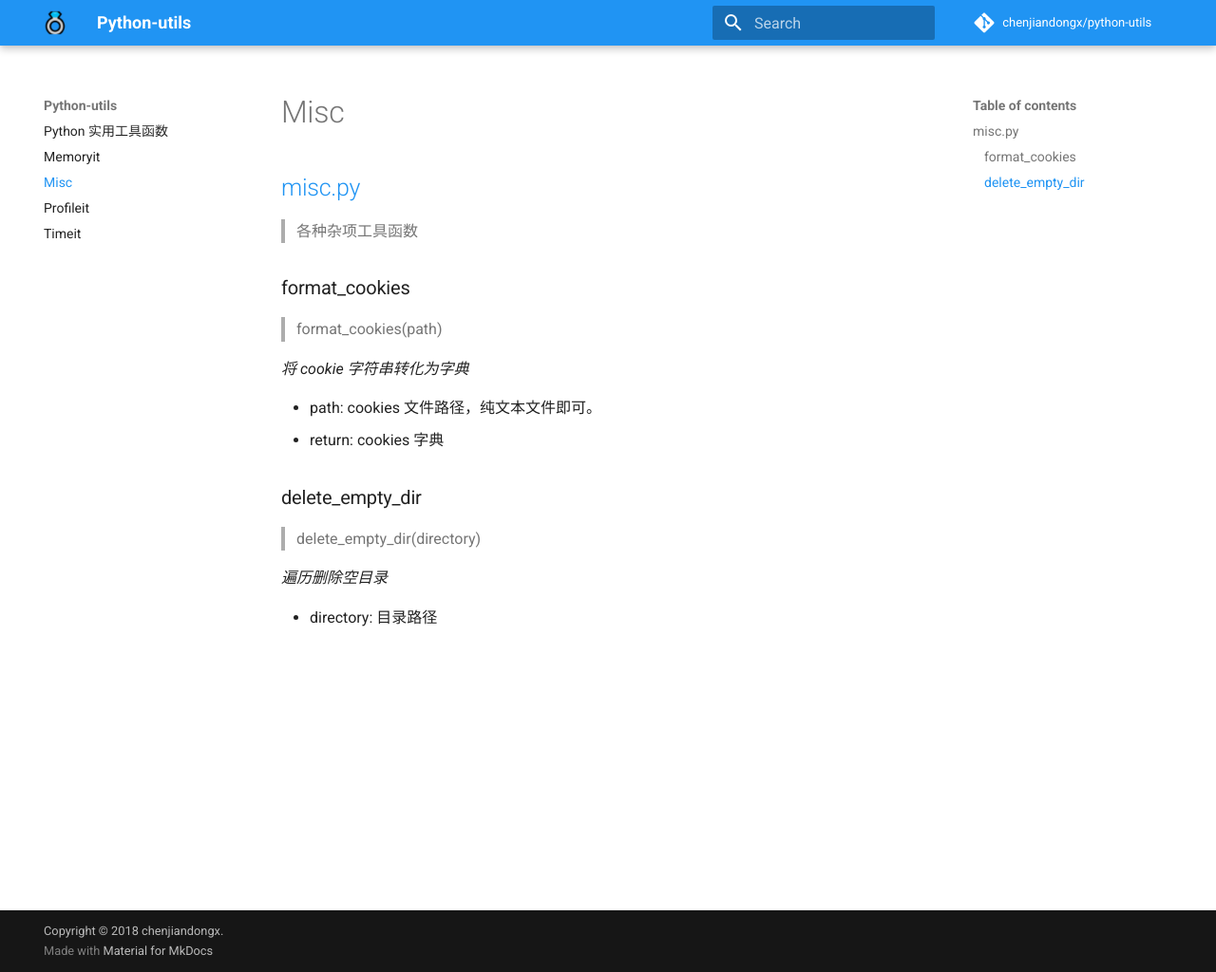
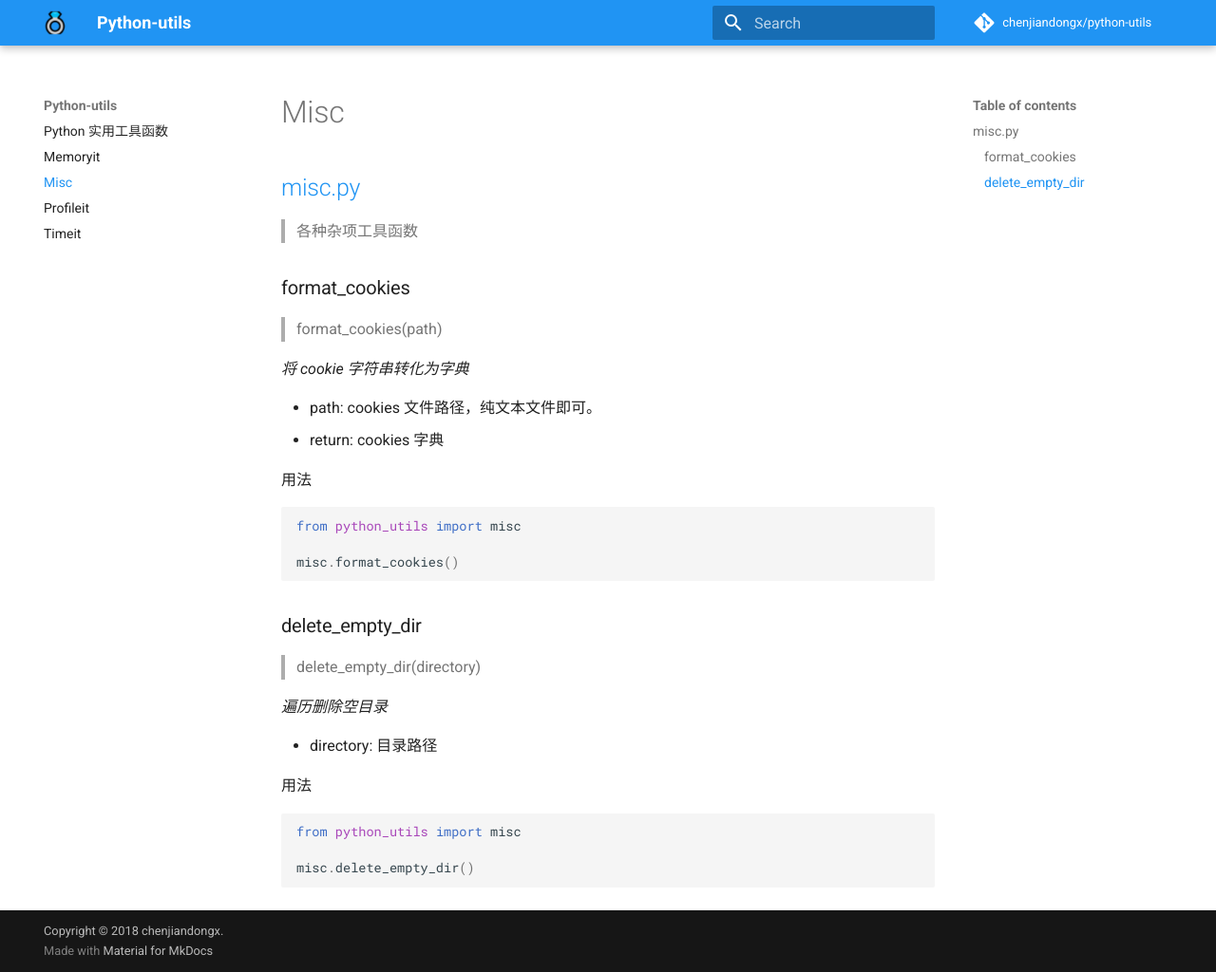
Before and after one commit to chenjiandongx/python-utils, an MkDocs documentation site: the page built from docs/misc.md, in a window 1280 px wide and 1024 px high. Shown: the whole window at 95% size. Built offline with MkDocs 1.6.1 and Material for MkDocs 9.7.7, drawn with Linux system fonts in a browser that asks for light colours; comment, search, counter and statistics services are not loaded.

Commit message:
文档更新

````diff
--- a/docs/misc.md
+++ b/docs/misc.md
@@ -10,6 +10,13 @@
 * path: cookies 文件路径，纯文本文件即可。
 * return: cookies 字典
 
+用法
+```python
+from python_utils import misc
+
+misc.format_cookies()
+```
+
 
 ### delete_empty_dir
 > delete_empty_dir(directory)
@@ -17,3 +24,10 @@
 *遍历删除空目录*
 
 * directory: 目录路径
+
+用法
+```python
+from python_utils import misc
+
+misc.delete_empty_dir()
+```
````
Also changed, not shown: docs/memoryit.md (+7 -2 lines), docs/profileit.md (+3 -1 lines), docs/timeit.md (+6 -2 lines).
